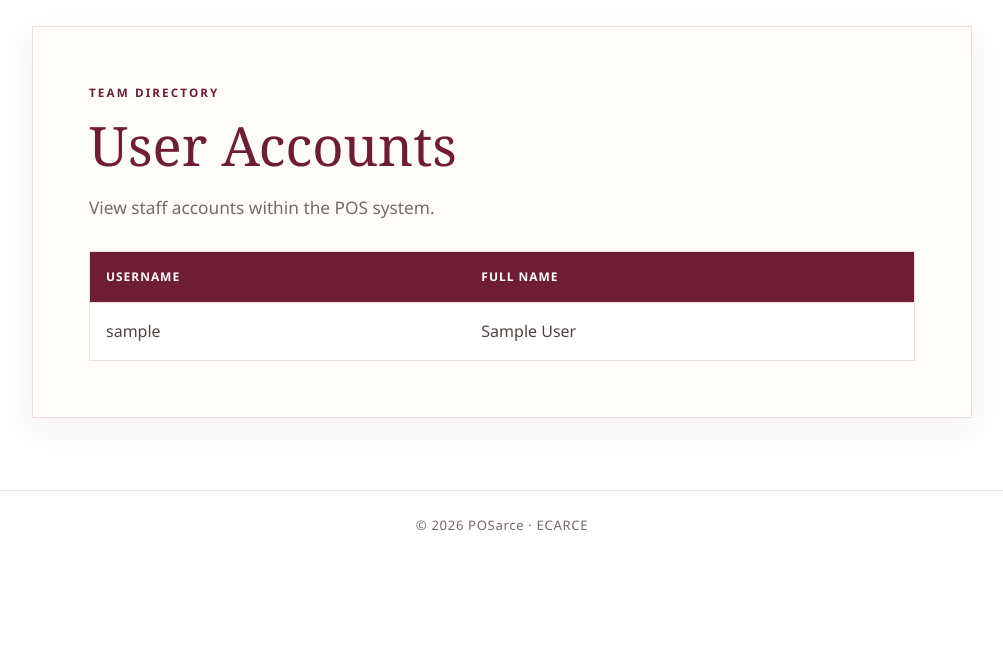
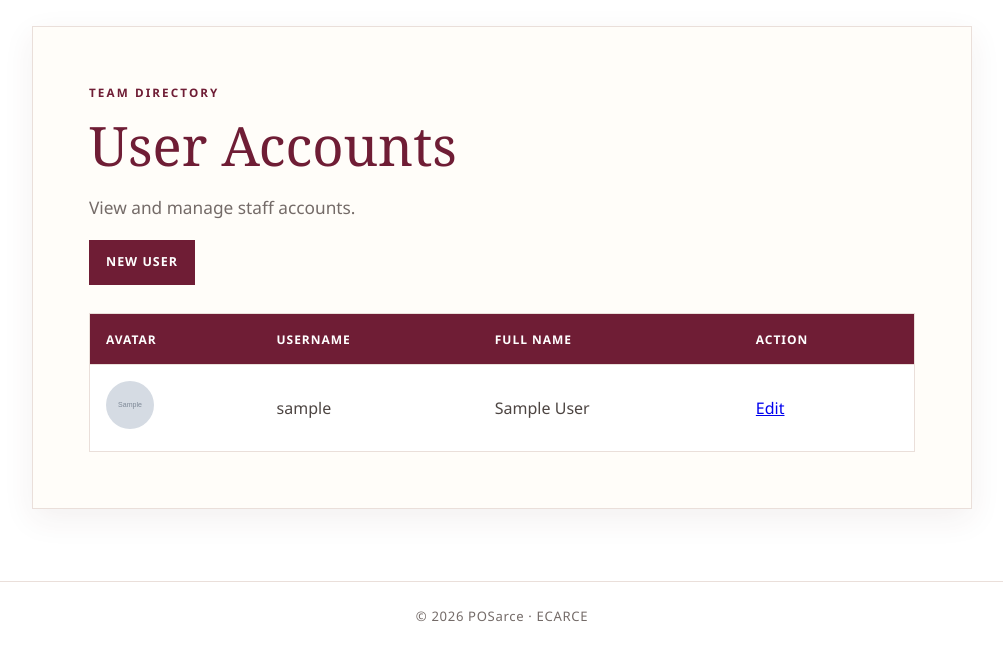
Before and after one commit to argen19/TFA3, a CodeIgniter 4 app: the page made by app/Views/users/index.php in a window 1280 px wide. Shown: the part 190-842 px from the top of the page, without its empty margins (138-1141 px from the left). Before the commit the page ends 721 px from the top, so only its background shows below. Run offline with PHP 8.4 and a stand-in for CodeIgniter, Linux system fonts and the light colour scheme; the template is opened without the code that fills it: most values are stand-ins (such as "Sample title", 1, 10 or a date in 2020); grey boxes marked "Sample" are stand-in pictures; some libraries are stand-ins or nearby versions.

Commit message:
Update user accounts view with additional fields

```diff
--- a/app/Views/users/index.php
+++ b/app/Views/users/index.php
@@ -1,18 +1,51 @@
 <?= view('layouts/header', ['title' => 'User Accounts | POSarce', 'active' => 'users']) ?>
+
 <section class="card">
     <p class="eyebrow">Team directory</p>
     <h1>User Accounts</h1>
-    <p class="intro">View staff accounts within the POS system.</p>
+    <p class="intro">View and manage staff accounts.</p>
+
+    <p>
+        <a class="button" href="<?= esc(site_url('users/new')) ?>">New User</a>
+    </p>
+
     <table>
-        <thead><tr><th>Username</th><th>Full Name</th></tr></thead>
+        <thead>
+            <tr>
+                <th>Avatar</th>
+                <th>Username</th>
+                <th>Full Name</th>
+                <th>Action</th>
+            </tr>
+        </thead>
         <tbody>
             <?php foreach ($users as $user): ?>
+                <?php
+                    $avatarFile = ! empty($user['avatar'])
+                        ? $user['avatar']
+                        : 'placeholder.svg';
+                ?>
                 <tr>
+                    <td>
+                        <img
+                            src="<?= esc(base_url('uploads/avatars/' . $avatarFile)) ?>"
+                            alt="Avatar for <?= esc($user['full_name']) ?>"
+                            width="48"
+                            height="48"
+                            style="object-fit:cover;border-radius:50%"
+                        >
+                    </td>
                     <td><?= esc($user['username']) ?></td>
                     <td><?= esc($user['full_name']) ?></td>
+                    <td>
+                        <a href="<?= esc(site_url('users/' . $user['id'] . '/edit')) ?>">
+                            Edit
+                        </a>
+                    </td>
                 </tr>
             <?php endforeach ?>
         </tbody>
     </table>
 </section>
+
 <?= view('layouts/footer') ?>
```
